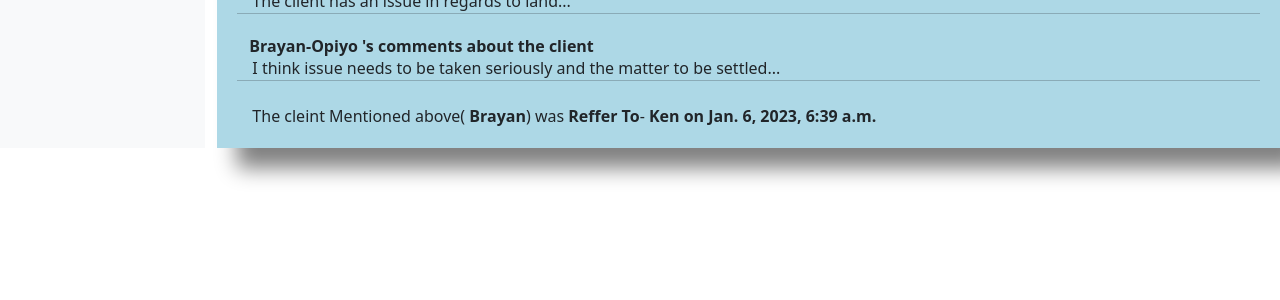
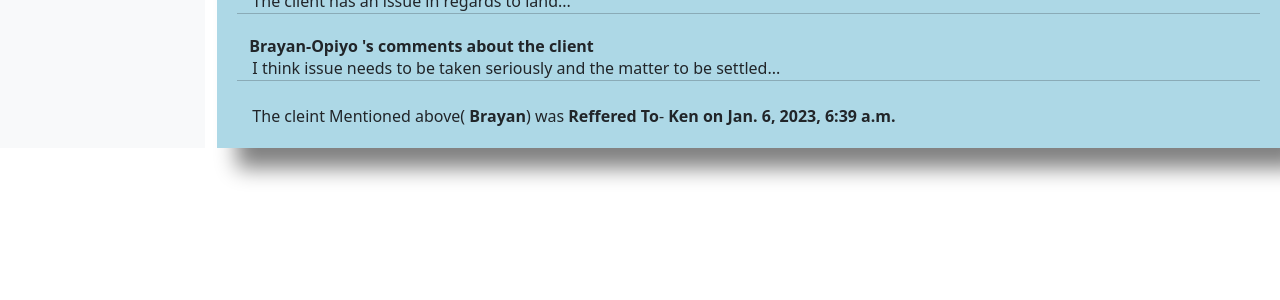
Before and after one commit to opiyobrayan/client, a Django app: page /client/1 in a window 1280 px wide. Shown: the part 367-667 px from the top of the page. Run offline with Django 4.2, Linux system fonts and the light colour scheme; data comes from the database, SQL or seed files in the repository; some libraries are stand-ins or nearby versions.

Commit message:
Update client.html

```diff
--- a/client_system/templates/engaged_clients/client.html
+++ b/client_system/templates/engaged_clients/client.html
@@ -57,7 +57,7 @@
         <hr>
         <br>
         <div class="row">
-            <p style="padding-left:15px"> The cleint Mentioned above( <strong>{{client.name}}</strong>)  was <strong>Reffer To</strong>- <strong>{{client.reffer_to}}
+            <p style="padding-left:15px"> The cleint Mentioned above( <strong>{{client.name}}</strong>)  was <strong>Reffered To</strong>- <strong>{{client.reffer_to}}
                 on {{ client.created_at }}
             </strong></p>
         </div>
```
